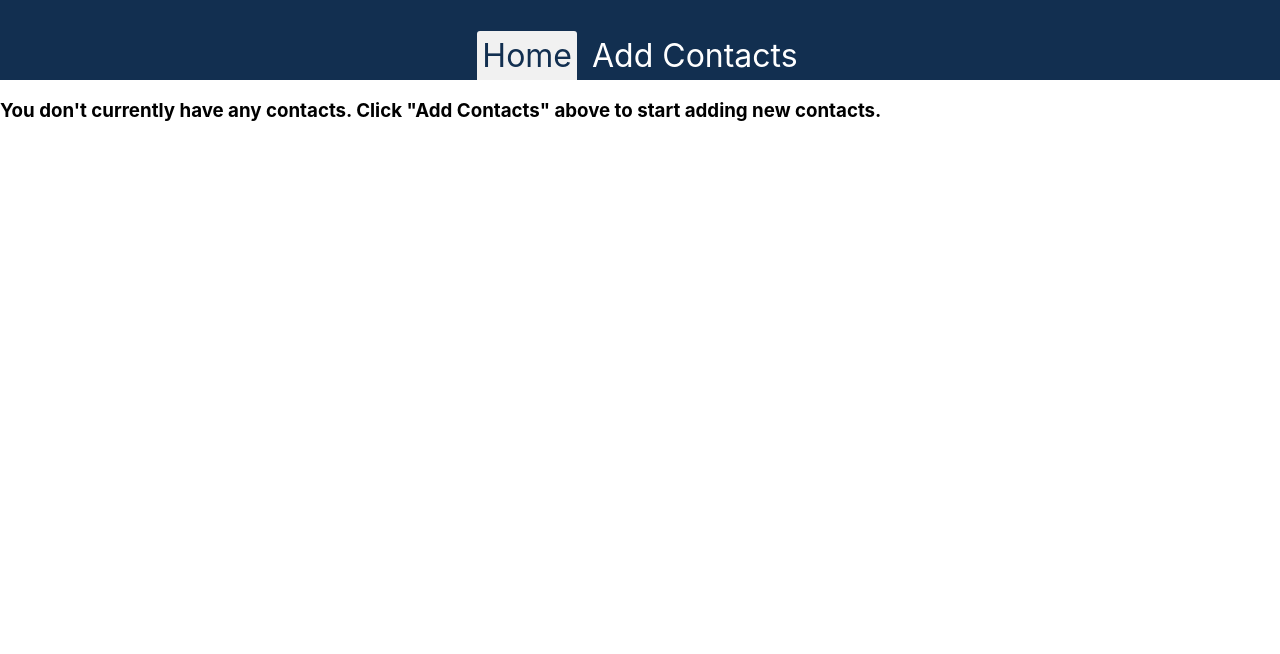
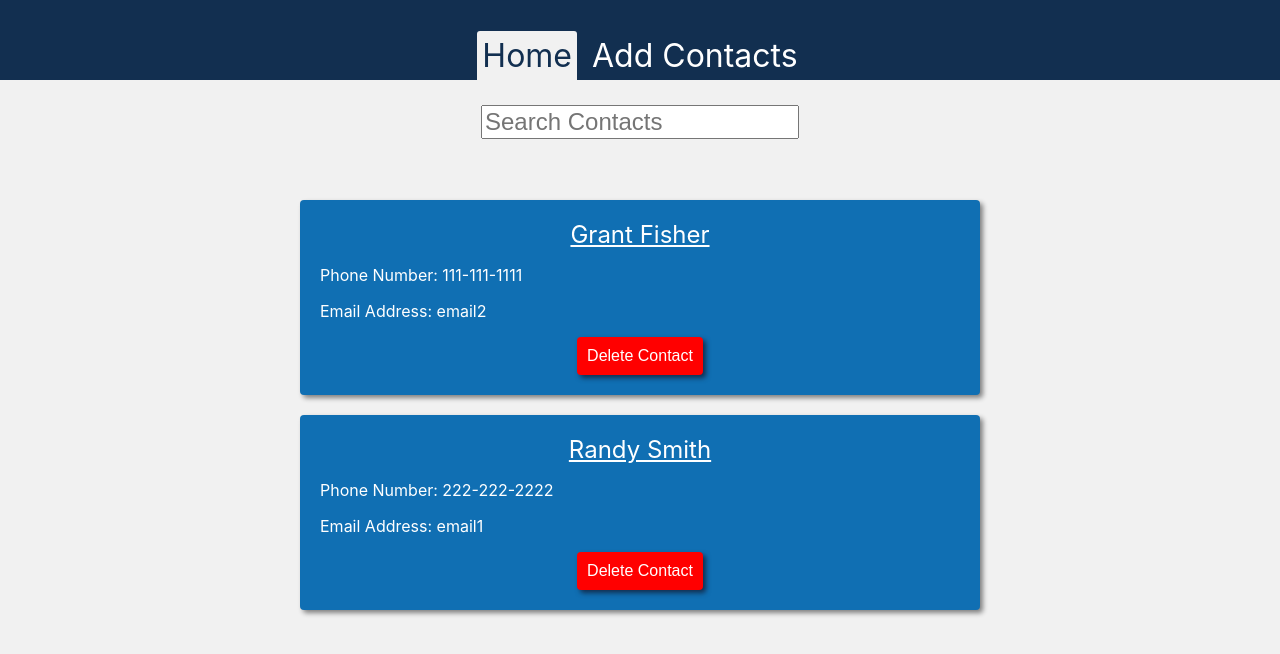
Before and after one commit to EricMellow/contacts, a React (Create React App) app: page /home in a window 1280 px wide. Shown: the top 654 px of the page. Built offline with nearby package versions, Linux system fonts and the light colour scheme.

Commit message:
Add styling for ContactList

```diff
--- a/src/components/ContactList/ContactList.css
+++ b/src/components/ContactList/ContactList.css
@@ -0,0 +1,63 @@
+.contact-list-empty {
+  background-color: #f1f1f1;
+  margin: 0;
+  height: 90vh;
+  padding: 20px;
+  display: flex;
+  justify-content: center;
+  text-align: center;
+}
+
+.empty-message {
+  margin: 0;
+}
+
+.contact-list {
+  background-color: #f1f1f1;
+  height: 90vh;
+  display: flex;
+  flex-direction: column;
+  align-items: center;
+}
+
+.search-input {
+  margin: 25px;
+  font-size: 1.5rem;
+}
+
+.contact-container {
+  padding-inline-start: 0;
+  overflow: hidden;
+  overflow-y: scroll;
+}
+
+.contact {
+  background-color: #106fb3;
+  margin: 20px;
+  list-style-type: none;
+  padding: 20px;
+  width: 50vw;
+  border-radius: 4px;
+  box-shadow: 3px 3px 5px grey;
+  color: white;
+  display: flex;
+  flex-direction: column;
+  justify-content: center;
+}
+
+.name {
+  font-size: 1.5rem;
+  text-align: center;
+  text-decoration: underline;
+}
+
+.delete-btn {
+  margin: 0 auto;
+  padding: 10px;
+  border-radius: 4px;
+  font-size: 1rem;
+  background-color: red;
+  color: white;
+  border-style: none;
+  box-shadow: 3px 3px 5px #122f50;
+}
--- a/src/components/ContactList/ContactList.js
+++ b/src/components/ContactList/ContactList.js
@@ -38,38 +38,35 @@ class ContactList extends Component {
     if (this.props.contacts.length) {
       let contacts = this.state.filteredContacts.map(contact => {
         return (
-          <li key={contact.id}>
-            <header>{contact.name}</header>
+          <li key={contact.id} className="contact">
+            <header className="name">{contact.name}</header>
             <section>
-              <p>{contact.phone}</p>
-              <p>{contact.email}</p>
+              <p>Phone Number: {contact.phone}</p>
+              <p>Email Address: {contact.email}</p>
             </section>
-            <button onClick={() => this.deleteContact(contact)}>Delete Contact</button>
+            <button className="delete-btn" onClick={() => this.deleteContact(contact)}>Delete Contact</button>
           </li>
         )
       })
       return (
-        <main>
+        <main className="contact-list">
           <form id="search" role="search">
-            <label>
-              Search Contacts
             <input
               type="search"
-              id="searchInput"
+              className="search-input"
               spellCheck="false"
+              placeholder="Search Contacts"
               onChange={this.filterContacts}/>
-            </label>
           </form>
-          <h3>Contacts: </h3>
-          <ul>
+          <ul className="contact-container">
             {contacts}
           </ul>
         </main>
       );
     } else {
       return (
-        <main>
-          <h3>You don't currently have any contacts. Click "Add Contacts" above to start adding new contacts.</h3>
+        <main className="contact-list-empty">
+          <h3 className="empty-message">You don't currently have any contacts. Click "Add Contacts" above to start adding new contacts.</h3>
         </main>
       )
     }
--- a/src/redux/reducers/contactsReducer.js
+++ b/src/redux/reducers/contactsReducer.js
@@ -1,4 +1,4 @@
-export const contactsReducer = (state = [], action) => {
+export const contactsReducer = (state = [{ id: 1, name: 'Grant Fisher', phone: '111-111-1111', email: 'email2' }, { id: 2, name: 'Randy Smith', phone: '222-222-2222', email: 'email1' }], action) => {
   switch (action.type) {
     case 'ADD_CONTACT':
       return [...state, action.contact];
```
